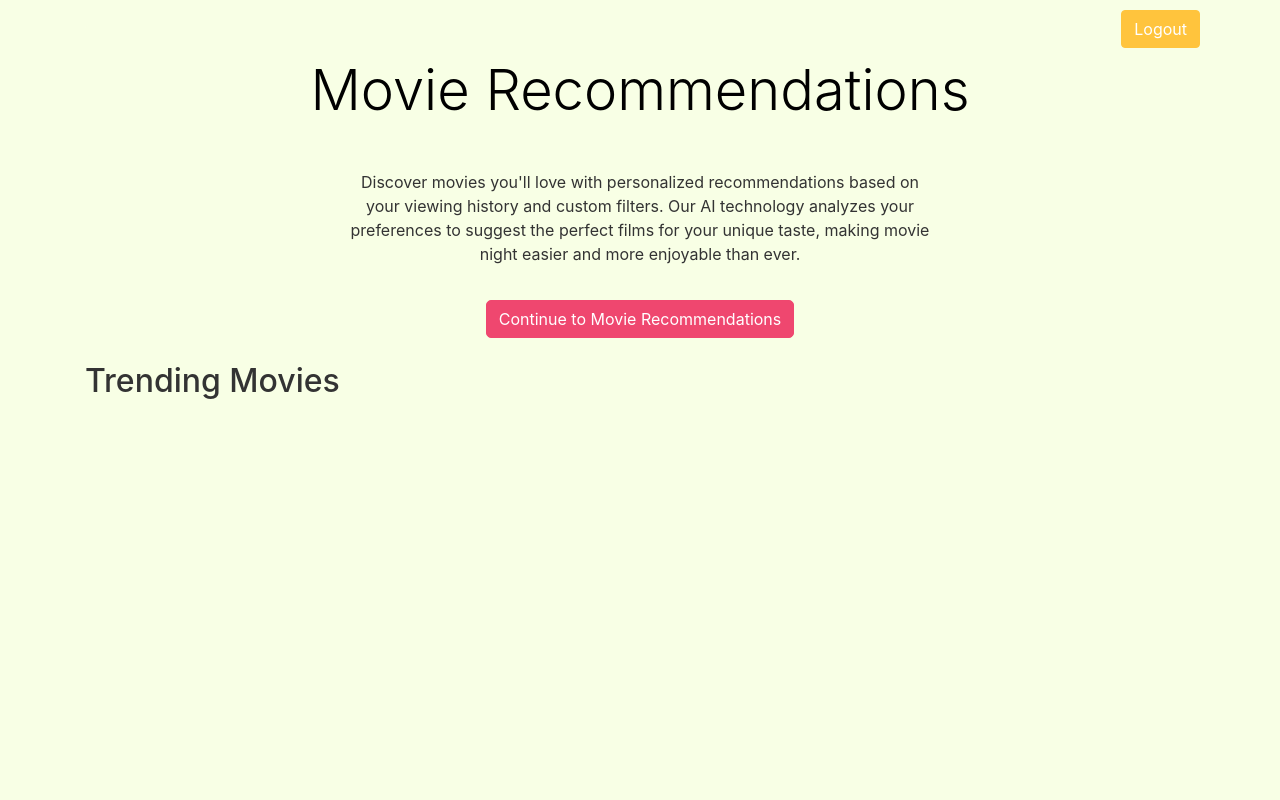
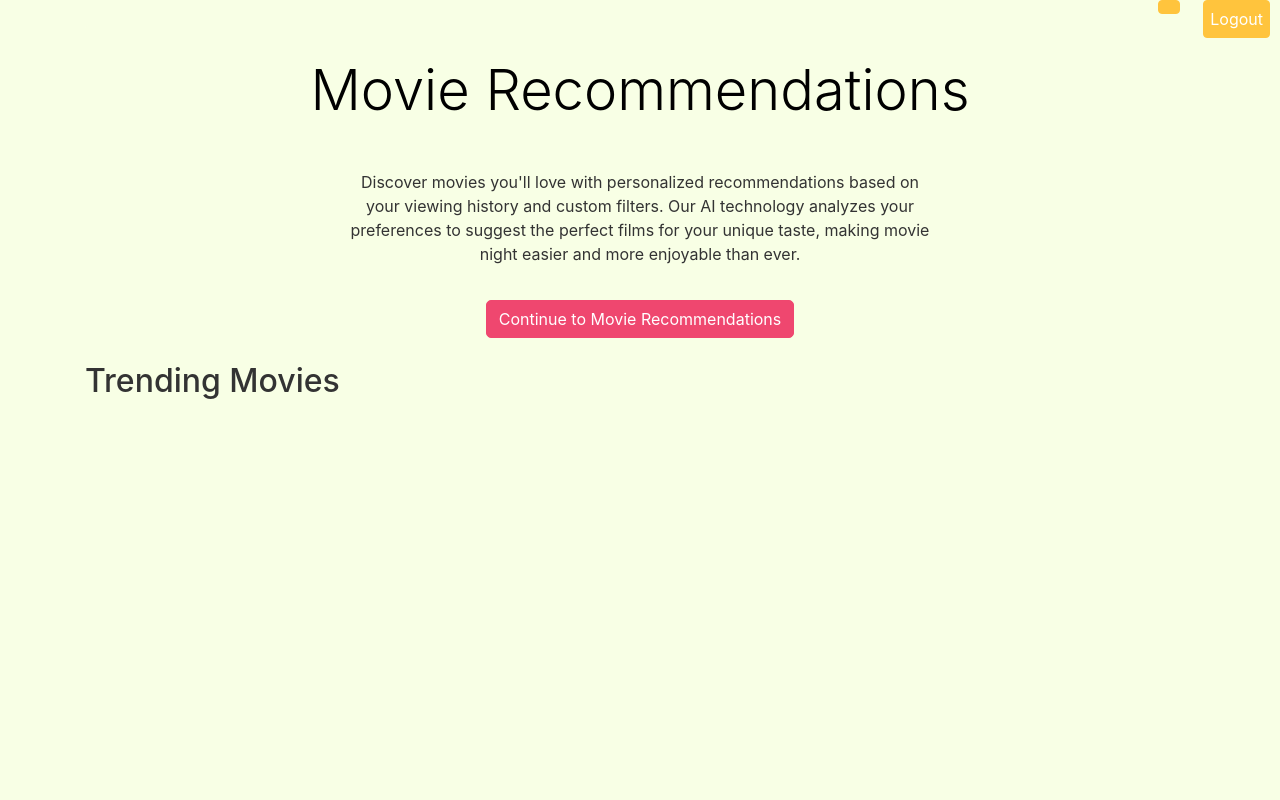
Before and after one commit to Abhilasha-Managoli/MovieReccomendations, a Django app: page / in a window 1280 px wide. Run offline with Django 5.2, Linux system fonts and the light colour scheme; a user stored in the database is signed in; data that the repository does not hold is empty; some libraries are stand-ins or nearby versions.

Commit message:
fixed the overlapping issue between the logout and user button, created a new html file for user to view their info

```diff
--- a/users/templates/home.html
+++ b/users/templates/home.html
@@ -11,6 +11,9 @@
             background-color: #f8ffe5;
             color: #333333;
             position: relative;
+            margin: 0;
+            padding: 0;
+            height: 100vh;
         }
         .jumbotron {
             background-color: #f8ffe5;
@@ -46,19 +49,41 @@
             background-color: #d6406c; /* Darker shade of pink for hover effect */
             border-color: #d6406c;
         }
+
         .btn-secondary {
             background-color: #ffc43d;
             border-color: #ffc43d;
             color: #ffffff;
-            position: absolute;
-            top: 10px;
+            position: fixed;
+            top: 0;
             right: 10px;
+            padding: 6px;
+        }
+
+        .btn-secondary-2 {
+            background-color: #ffc43d;
+            border-color: #ffc43d;
+            color: #ffffff;
+            position: fixed;
+            top: 0;
+            right: 100px;
+            white-space: nowrap;
+            overflow: hidden;
+            text-overflow: ellipsis;
+            max-width: calc(100% -130px);
+            padding: 6px 10px
         }
 
         .btn-secondary:hover {
             background-color: #e0b837;
             border-color: #e0b837;
         }
+
+        .btn-secondary-2:hover {
+            background-color: #e0b837;
+            border-color: #e0b837;
+        }
+
         .recommendation-text {
             text-align: center;
             padding: 10px;
@@ -95,15 +120,15 @@
 <body>
     <div class="container">
         <div class="row mb-4">
-            <div class="col-auto ml-auto">
+            <div class="col-auto">
                 {% if user.is_authenticated %}
-                    <button class="btn btn-secondary logout-btn btn-with-margin">{{ user.first_name }}</button>
+                    <a href="{% url 'users:userinfo' %}" class="btn btn-secondary-2">{{ user.first_name }}</a>
                 {% else %}
-                    <a href="{% provider_login_url 'google' %}?next={% url 'users:movie_recommendation' %}" class="btn btn-secondary logout-btn">Login With Google</a>
+                    <a href="{% provider_login_url 'google' %}?next={% url 'users:movie_recommendation' %}" class="btn btn-secondary-2 logout-btn">Login With Google</a>
             {% endif %}
         </div>
         <div class="col-auto">
-            <a href="{% url 'users:logout' %}" class="btn btn-secondary btn-with-margin2">Logout</a>
+            <a href="{% url 'users:logout' %}" class="btn btn-secondary">Logout</a>
         </div>
     </div>
 
@@ -137,5 +162,17 @@
             </div>
         </div>
     </div>
+    <script>
+    document.addEventListener('DOMContentLoaded', function() {
+        var usernameButton = document.querySelector('.btn-secondary-2');
+        var username = '{{ user.first_name|default_if_none:"" }}';
+        if (username.length > 10) {
+            username = username.substring(0, 10) + '...';
+        }
+        usernameButton.textContent = username;
+        usernameButton.setAttribute('title', '{{ user.first_name }}');
+
+    });
+</script>
 </body>
 </html>
--- a/users/urls.py
+++ b/users/urls.py
@@ -8,4 +8,5 @@ urlpatterns = [
     path("process_movie/", views.process_movie, name='process_movie'),
     path("logout/", views.logout_view, name='logout'),
     path('recommendations/', views.recommendations, name='recommendations'),
+    path('userinfo/', views.userinfo_view, name='userinfo'),
 ]
--- a/users/views.py
+++ b/users/views.py
@@ -25,6 +25,9 @@ def movie_recommendation(request):
     user_name = request.user.first_name.capitalize() if request.user.first_name else ''
     return render(request, 'moviehome.html', {'user_name': user_name})
 
+@login_required
+def userinfo_view(request):
+    return render(request, 'userinfo.html')
 
 @login_required
 def process_movie(request):
@@ -39,7 +42,6 @@ def process_movie(request):
 def logout_view(request):
     logout(request)
     return redirect("/")
-
 
 @login_required
 def recommendations(request):
```
Also changed, not shown: users/templates/userinfo.html (added, +23 -0 lines), db.sqlite3.
